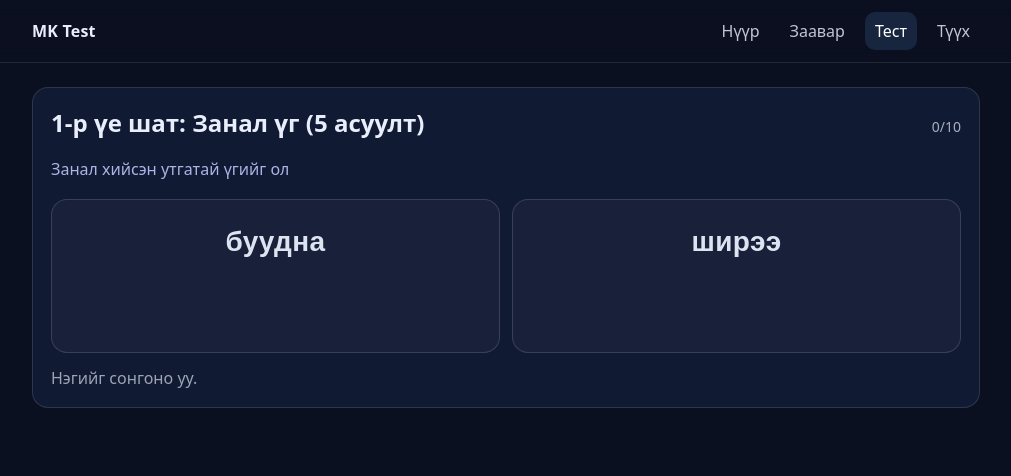
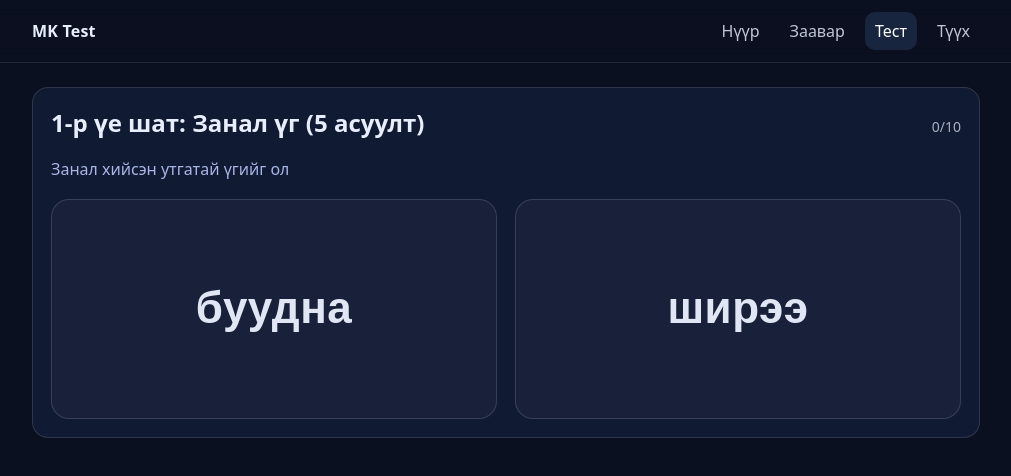
Before and after one commit to dalaiochir/oyuka, a Next.js app: page /test in a window 1280 px wide. Shown: the top 476 px of the page, without its empty margins (134-1145 px from the left). Built offline with nearby package versions, Linux system fonts and the light colour scheme.

Commit message:
Bigger word boxes, pre '+' and post dot animation

```diff
--- a/app/test/page.tsx
+++ b/app/test/page.tsx
@@ -2,20 +2,21 @@
 
 import { useEffect, useMemo, useRef, useState } from "react";
 import { useRouter } from "next/navigation";
-import TwoChoiceWordCard from "../../components/TwoChoiceWordCard";
+import TwoChoiceWordCard, { WordCardPhase } from "../../components/TwoChoiceWordCard";
+import { buildTwoStageWordQuestionsNoRepeat } from "../../lib/questionsFromWords";
 import styles from "../../styles/Test.module.css";
-import { buildTwoStageWordQuestionsNoRepeat } from "../../lib/questionsFromWords";
-
-
 
 type Stage = "threat" | "neutral";
+
+const PRE_MS = 600;   // “+” харагдах хугацаа
+const POST_MS = 550;  // “•” харагдах хугацаа
 
 export default function TestPage() {
   const router = useRouter();
 
   const stages = useMemo(() => {
     const { threatQuestions, neutralQuestions, pairCountPerStage } =
-  buildTwoStageWordQuestionsNoRepeat();
+      buildTwoStageWordQuestionsNoRepeat();
 
     return [
       {
@@ -42,16 +43,18 @@ export default function TestPage() {
   const [threatCorrect, setThreatCorrect] = useState(0);
   const [neutralCorrect, setNeutralCorrect] = useState(0);
 
-  const [selected, setSelected] = useState<"left" | "right" | null>(null);
-  const [locked, setLocked] = useState(false);
+  // ✅ phase: pre -> show -> post
+  const [phase, setPhase] = useState<WordCardPhase>("pre");
 
+  // ✅ 1-р үе дууссаны дараах 3 секунд
   const [intermission, setIntermission] = useState<{ active: boolean; seconds: number }>({
     active: false,
     seconds: 0,
   });
 
   const startedAtRef = useRef<number | null>(null);
-  const timerRef = useRef<number | null>(null);
+  const intermissionTimerRef = useRef<number | null>(null);
+  const phaseTimerRef = useRef<number | null>(null);
 
   const stage = stages[stageIndex];
   const q = stage?.questions?.[qIndex];
@@ -59,17 +62,37 @@ export default function TestPage() {
   const answeredCount =
     stages.slice(0, stageIndex).reduce((acc, s) => acc + s.questions.length, 0) + qIndex;
 
+  // ✅ асуулт бүр эхлэхэд: PRE -> SHOW
+  useEffect(() => {
+    if (intermission.active) return;
+    if (!q) return;
+
+    // reset phase
+    setPhase("pre");
+
+    if (phaseTimerRef.current) window.clearTimeout(phaseTimerRef.current);
+    phaseTimerRef.current = window.setTimeout(() => {
+      setPhase("show");
+    }, PRE_MS);
+
+    return () => {
+      if (phaseTimerRef.current) window.clearTimeout(phaseTimerRef.current);
+      phaseTimerRef.current = null;
+    };
+  }, [qIndex, stageIndex, intermission.active, q]);
+
+  // ✅ intermission countdown: 3..2..1 -> stage2 start
   useEffect(() => {
     if (!intermission.active) return;
 
-    if (timerRef.current) window.clearInterval(timerRef.current);
+    if (intermissionTimerRef.current) window.clearInterval(intermissionTimerRef.current);
 
-    timerRef.current = window.setInterval(() => {
+    intermissionTimerRef.current = window.setInterval(() => {
       setIntermission((prev) => {
         const next = prev.seconds - 1;
         if (next <= 0) {
-          if (timerRef.current) window.clearInterval(timerRef.current);
-          timerRef.current = null;
+          if (intermissionTimerRef.current) window.clearInterval(intermissionTimerRef.current);
+          intermissionTimerRef.current = null;
 
           setStageIndex((si) => Math.min(si + 1, stages.length - 1));
           setQIndex(0);
@@ -81,8 +104,8 @@ export default function TestPage() {
     }, 1000);
 
     return () => {
-      if (timerRef.current) window.clearInterval(timerRef.current);
-      timerRef.current = null;
+      if (intermissionTimerRef.current) window.clearInterval(intermissionTimerRef.current);
+      intermissionTimerRef.current = null;
     };
   }, [intermission.active, stages.length]);
 
@@ -112,14 +135,13 @@ export default function TestPage() {
   };
 
   const goNext = () => {
-    setSelected(null);
-    setLocked(false);
-
+    // next question in same stage
     if (qIndex + 1 < stage.questions.length) {
       setQIndex(qIndex + 1);
       return;
     }
 
+    // stage finished
     if (stageIndex === 0 && stages.length > 1) {
       setIntermission({ active: true, seconds: 3 });
       return;
@@ -130,21 +152,22 @@ export default function TestPage() {
 
   const onPick = (side: "left" | "right") => {
     if (!q) return;
-    if (locked) return;
     if (intermission.active) return;
+    if (phase !== "show") return;
 
     if (startedAtRef.current === null) startedAtRef.current = performance.now();
-
-    setSelected(side);
-    setLocked(true);
 
     const isCorrect = side === q.correct;
     if (stage.key === "threat" && isCorrect) setThreatCorrect((v) => v + 1);
     if (stage.key === "neutral" && isCorrect) setNeutralCorrect((v) => v + 1);
 
-    window.setTimeout(() => {
+    // ✅ үг алга болно + зөв талд “•”
+    setPhase("post");
+
+    if (phaseTimerRef.current) window.clearTimeout(phaseTimerRef.current);
+    phaseTimerRef.current = window.setTimeout(() => {
       goNext();
-    }, 700);
+    }, POST_MS);
   };
 
   if (!q && !intermission.active) {
@@ -181,21 +204,10 @@ export default function TestPage() {
       <TwoChoiceWordCard
         leftText={q!.leftLabel ?? ""}
         rightText={q!.rightLabel ?? ""}
-        disabled={locked}
-        selected={selected}
-        correct={locked ? q!.correct : null}
+        phase={phase}
+        correct={q!.correct}
         onPick={onPick}
       />
-
-      <div className={styles.footer}>
-        {!locked ? (
-          <div className={styles.hint}>Нэгийг сонгоно уу.</div>
-        ) : (
-          <div className={styles.feedback}>
-            {selected === q!.correct ? "✅ Зөв!" : "❌ Буруу. Зөв хариулт тодорсон."}
-          </div>
-        )}
-      </div>
     </div>
   );
 }
--- a/components/TwoChoiceWordCard.tsx
+++ b/components/TwoChoiceWordCard.tsx
@@ -2,44 +2,64 @@
 
 import styles from "../styles/WordCard.module.css";
 
+export type WordCardPhase = "pre" | "show" | "post";
+
 type Props = {
   leftText: string;
   rightText: string;
-  disabled?: boolean;
-  selected?: "left" | "right" | null;
-  correct?: "left" | "right" | null;
+  phase: WordCardPhase;
+  correct: "left" | "right";
   onPick: (side: "left" | "right") => void;
 };
 
 export default function TwoChoiceWordCard({
   leftText,
   rightText,
-  disabled,
-  selected,
+  phase,
   correct,
   onPick,
 }: Props) {
-  const boxClass = (side: "left" | "right") => {
-    const base = styles.choice;
-    if (!selected || !correct) return base;
+  const disabled = phase !== "show";
 
-    const isCorrect = correct === side;
-    const isSelected = selected === side;
+  const renderContent = (side: "left" | "right") => {
+    if (phase === "show") {
+      return <span className={styles.word}>{side === "left" ? leftText : rightText}</span>;
+    }
 
-    if (isCorrect) return `${base} ${styles.correct}`;
-    if (isSelected && !isCorrect) return `${base} ${styles.wrong}`;
-    return `${base} ${styles.dim}`;
+    if (phase === "post") {
+      // ✅ зөв байсан дөрвөлжинд “•” цэг гарна
+      if (correct === side) return <span className={styles.dot}>•</span>;
+      return null;
+    }
+
+    // pre: хоосон
+    return null;
   };
 
   return (
-    <div className={styles.grid}>
-      <button className={boxClass("left")} onClick={() => onPick("left")} disabled={disabled}>
-        <span className={styles.word}>{leftText}</span>
-      </button>
+    <div className={styles.wrapper}>
+      <div className={styles.grid}>
+        <button
+          className={styles.choice}
+          onClick={() => onPick("left")}
+          disabled={disabled}
+          aria-disabled={disabled}
+        >
+          {renderContent("left")}
+        </button>
 
-      <button className={boxClass("right")} onClick={() => onPick("right")} disabled={disabled}>
-        <span className={styles.word}>{rightText}</span>
-      </button>
+        <button
+          className={styles.choice}
+          onClick={() => onPick("right")}
+          disabled={disabled}
+          aria-disabled={disabled}
+        >
+          {renderContent("right")}
+        </button>
+      </div>
+
+      {/* ✅ асуулт эхлэхийн өмнө “+” */}
+      {phase === "pre" && <div className={styles.plus}>+</div>}
     </div>
   );
 }
--- a/styles/WordCard.module.css
+++ b/styles/WordCard.module.css
@@ -1,9 +1,14 @@
+.wrapper {
+  position: relative;
+  margin-top: 14px;
+}
+
 .grid {
   display: grid;
-  gap: 12px;
+  gap: 18px;
   grid-template-columns: 1fr;
-  margin-top: 12px;
 }
+
 @media (min-width: 860px) {
   .grid {
     grid-template-columns: 1fr 1fr;
@@ -13,12 +18,17 @@
 .choice {
   border: 1px solid rgba(255, 255, 255, 0.14);
   background: rgba(255, 255, 255, 0.03);
-  border-radius: 16px;
-  padding: 26px 18px;
+  border-radius: 18px;
+
+  /* ✅ том дөрвөлжин */
+  min-height: 220px;
+  padding: 22px;
+
   cursor: pointer;
-  transition: transform 120ms ease, background 120ms ease, border-color 120ms ease,
-    opacity 120ms ease;
-  min-height: 140px;
+  transition: transform 120ms ease, background 120ms ease, border-color 120ms ease, opacity 120ms ease;
+  display: flex;
+  align-items: center;
+  justify-content: center;
 }
 
 .choice:hover {
@@ -29,27 +39,47 @@
 .choice:disabled {
   cursor: not-allowed;
   transform: none;
+  opacity: 0.95;
 }
 
 .word {
-  display: inline-block;
-  font-size: 28px;
-  font-weight: 800;
-  letter-spacing: 0.4px;
-  color: rgba(233, 238, 252, 0.95);
-  height: 100px;
+  font-size: 44px;
+  font-weight: 900;
+  letter-spacing: 0.5px;
+  color: rgba(233, 238, 252, 0.96);
+  text-align: center;
+  line-height: 1.1;
 }
 
-.correct {
-  border-color: rgba(85, 211, 138, 0.8);
-  box-shadow: 0 0 0 2px rgba(85, 211, 138, 0.14) inset;
+.plus {
+  /* ✅ 2 дөрвөлжний дунд */
+  position: absolute;
+  left: 50%;
+  top: 50%;
+  transform: translate(-50%, -50%);
+
+  width: 64px;
+  height: 64px;
+  border-radius: 999px;
+
+  border: 1px solid rgba(255, 255, 255, 0.18);
+  background: rgba(255, 255, 255, 0.06);
+
+  display: flex;
+  align-items: center;
+  justify-content: center;
+
+  font-size: 42px;
+  font-weight: 900;
+  color: rgba(233, 238, 252, 0.92);
+
+  pointer-events: none;
 }
 
-.wrong {
-  border-color: rgba(255, 106, 122, 0.8);
-  box-shadow: 0 0 0 2px rgba(255, 106, 122, 0.14) inset;
+.dot {
+  /* ✅ зөв дөрвөлжний голд цэг */
+  font-size: 86px;
+  font-weight: 900;
+  line-height: 1;
+  color: rgba(85, 211, 138, 0.95);
 }
-
-.dim {
-  opacity: 0.55;
-}
```
